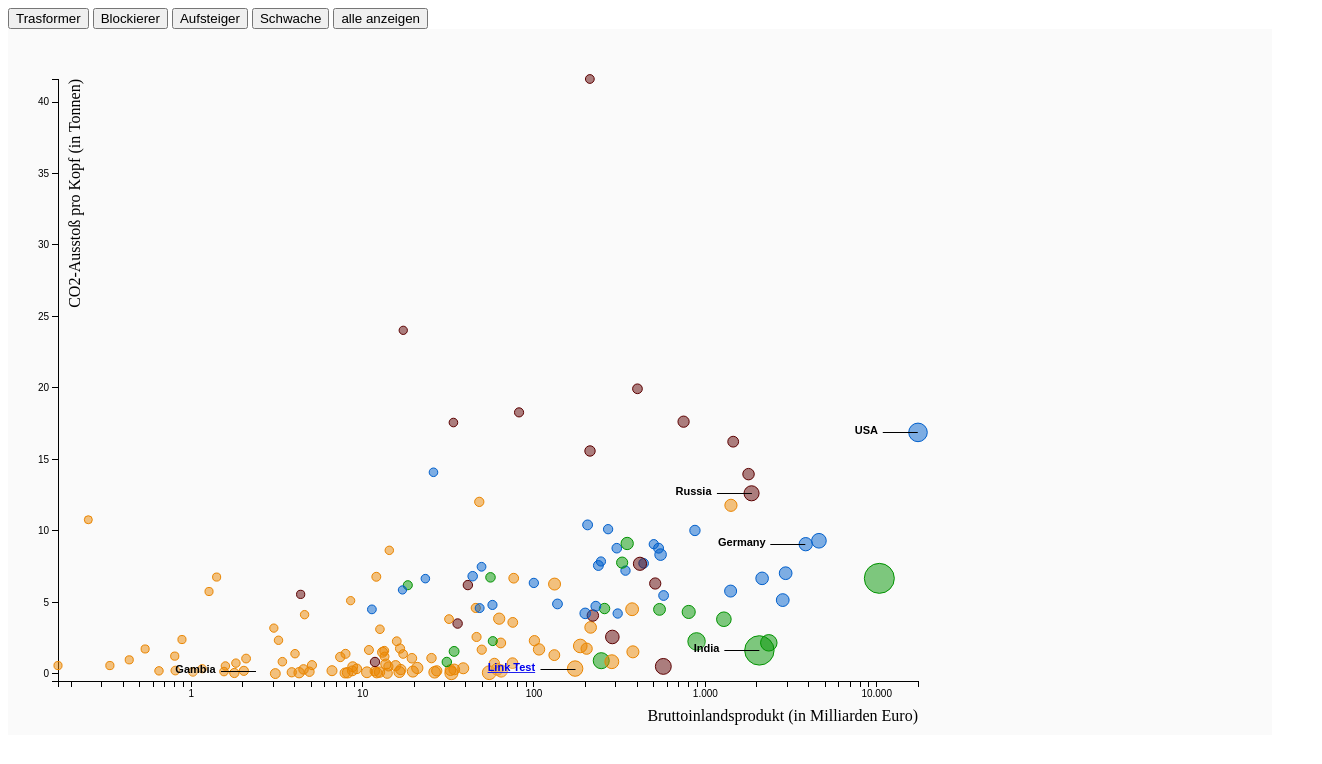
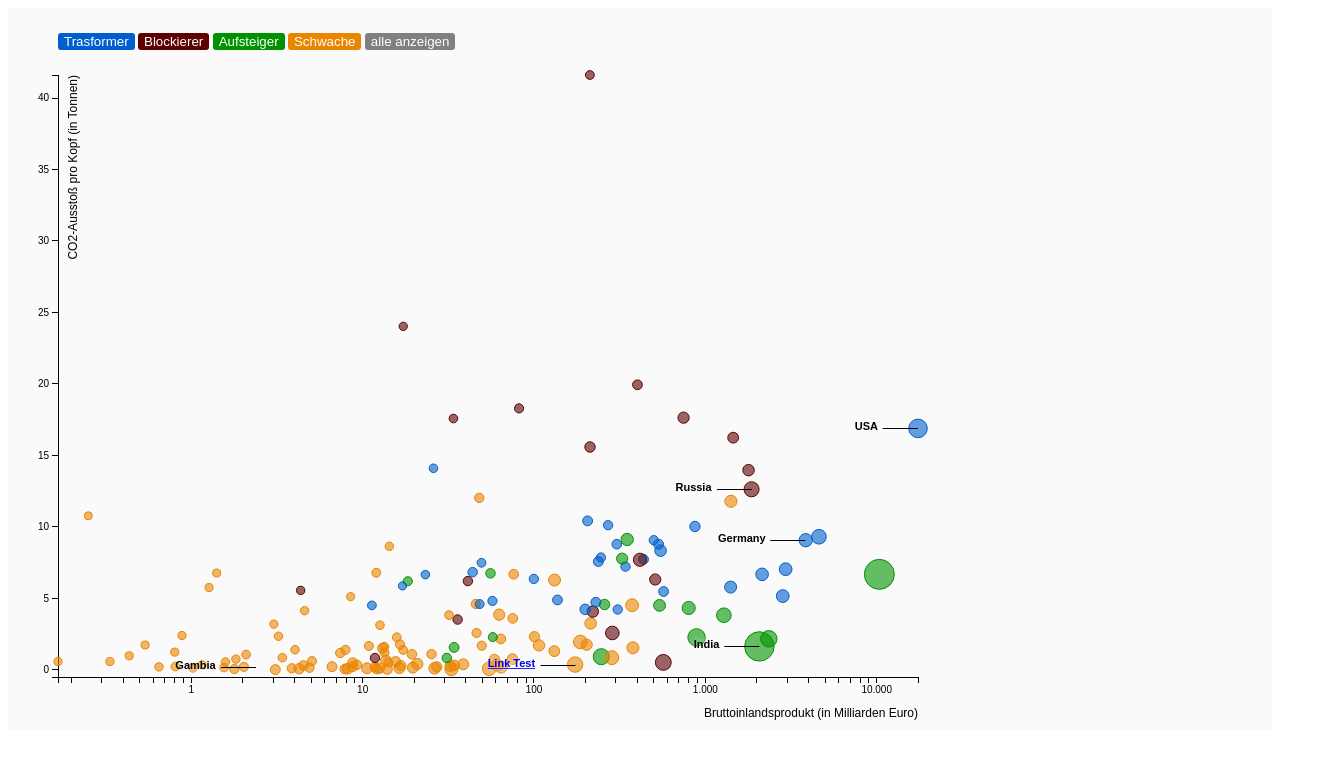
Before and after one commit to correctiv/klimafraktionen, a website: page example/index.html in a window 1280 px wide. Shown: the whole page, 1322 px wide, since content can reach past the window. Drawn offline with nearby package versions, Linux system fonts and the light colour scheme.

Commit message:
Update styling/colors.

```diff
--- a/style.css
+++ b/style.css
@@ -1,10 +1,40 @@
+.climate-factions {
+  background: #fafafa;
+  font-family: sans-serif;
+  font-size: 12px;
+}
+
+.climate-factions__button {
+  color: white;
+  background: gray;
+  border: none;
+  border-radius: 3px;
+  cursor: pointer;
+  outline: none;
+}
+
+.climate-factions__button--a { background: #005fcc }
+.climate-factions__button--b { background: #5c0000 }
+.climate-factions__button--c { background: #009300 }
+.climate-factions__button--d { background: #ea8500 }
+
+.climate-factions__button--active.climate-factions__button--a { background: #002f66 }
+.climate-factions__button--active.climate-factions__button--b { background: #2e0000 }
+.climate-factions__button--active.climate-factions__button--c { background: #004900 }
+.climate-factions__button--active.climate-factions__button--d { background: #754200 }
+
+.climate-factions__button-group {
+  position: relative;
+  top: 25px;
+  left: 50px;
+  z-index: 1;
+}
+
 .climate-chart-wrapper {
   position: relative;
-  background: #fafafa;
 }
 
 .climate-chart-wrapper .tooltip {
-  font-family: sans-serif;
   display: none;
   position: absolute;
   top: 0;
@@ -36,7 +66,7 @@
 }
 
 .climate-chart .bubble {
-  fill-opacity: .5;
+  fill-opacity: .6;
   stroke-width: 1;
   stroke-opacity: 1;
 }
```
